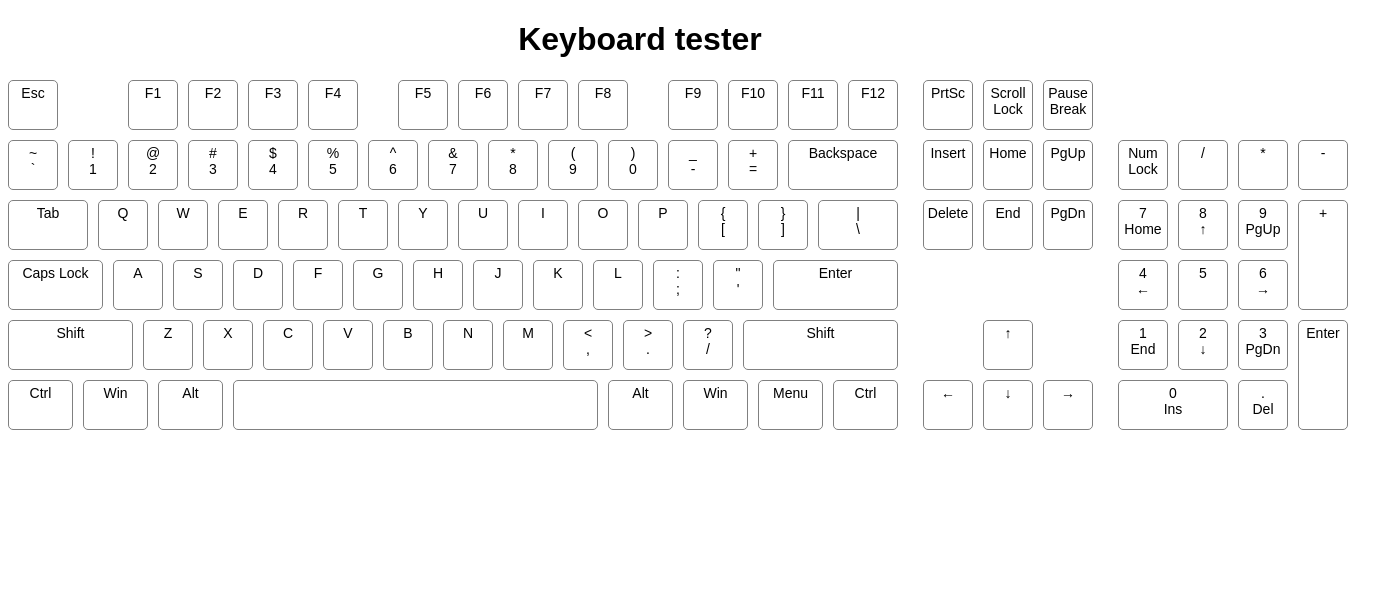
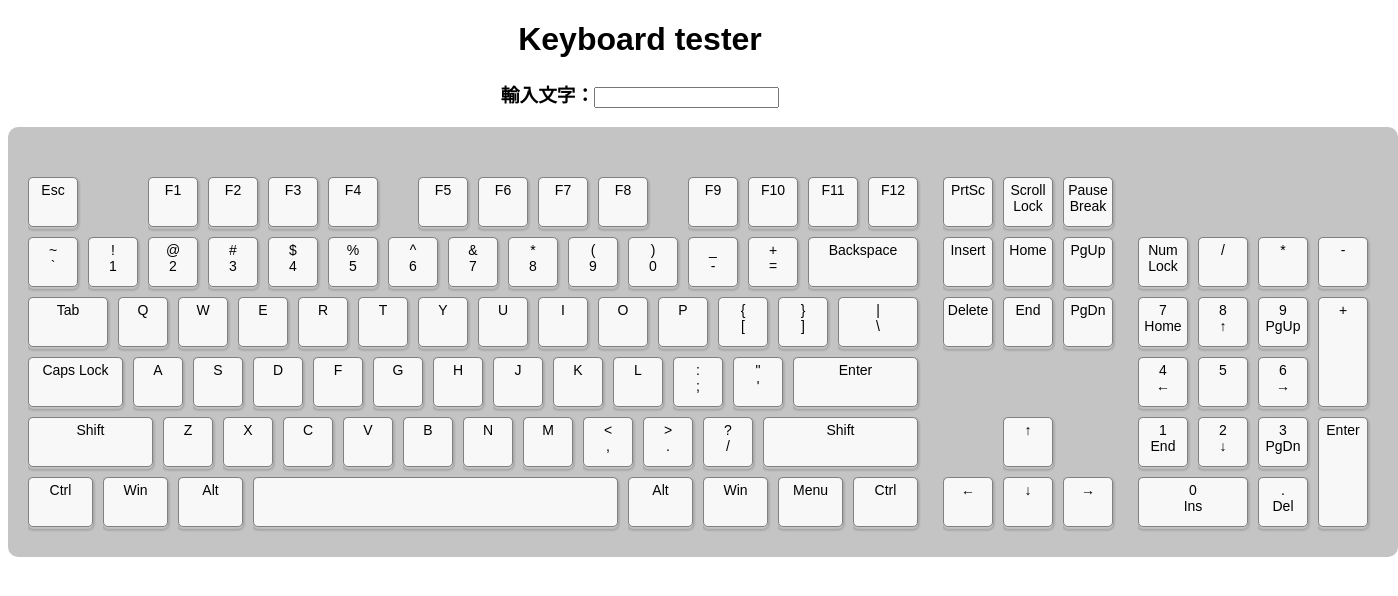
Before and after one commit to jchang6513/react-hook-keyboard-tester, a React (Create React App) app: page / in a window 1280 px wide. Shown: the top 596 px of the page, 1398 px wide, since content can reach past the window. Built offline with nearby package versions, Linux system fonts and the light colour scheme.

Commit message:
set pressedKeys

```diff
--- a/src/assets/layout/ANSI104.json
+++ b/src/assets/layout/ANSI104.json
@@ -1,6 +1,9 @@
 [
   [
-    "Esc",
+    {
+      "legend": "Esc",
+      "keyCode": "Escape"
+    },
     {
       "x": 1
     },
@@ -34,16 +37,46 @@
       "y": 0.5
     },
     "~\n`",
-    "!\n1",
-    "@\n2",
-    "#\n3",
-    "$\n4",
-    "%\n5",
-    "^\n6",
-    "&\n7",
-    "*\n8",
-    "(\n9",
-    ")\n0",
+    {
+      "legend": "!\n1",
+      "keyCode": "Digit1"
+    },
+    {
+      "legend": "@\n2",
+      "keyCode": "Digit2"
+    },
+    {
+      "legend": "#\n3",
+      "keyCode": "Digit3"
+    },
+    {
+      "legend": "$\n4",
+      "keyCode": "Digit4"
+    },
+    {
+      "legend": "%\n5",
+      "keyCode": "Digit5"
+    },
+    {
+      "legend": "^\n6",
+      "keyCode": "Digit6"
+    },
+    {
+      "legend": "&\n7",
+      "keyCode": "Digit7"
+    },
+    {
+      "legend": "*\n8",
+      "keyCode": "Digit8"
+    },
+    {
+      "legend": "(\n9",
+      "keyCode": "Digit9"
+    },
+    {
+      "legend": ")\n0",
+      "keyCode": "Digit0"
+    },
     "_\n-",
     "+\n=",
     {
--- a/src/assets/scss/keyboard.scss
+++ b/src/assets/scss/keyboard.scss
@@ -1,4 +1,9 @@
 #keyboard {
+  background-color: rgb(196, 196, 196);
+  border-radius: 10px;
+  padding: 20px;
+  padding-top: 50px;
+
   .row {
     display: flex;
 
@@ -7,8 +12,10 @@
       position: relative;
 
       .keyCap {
+        background-color: #f8f8f8;
         border: 1px solid gray;
         border-radius: 5px;
+        box-shadow: 0 2px 2px #c3c3c3, 0 2px 2px #c9c9c9, 0 2px 3px #333;
         content: '';
         height: calc(100% - 16px);
         padding-top: 4px;
@@ -19,6 +26,12 @@
           margin: 0px;
         }
       }
+
+      &.pressed {
+        .keyCap {
+          background-color: #b4e3ff;
+        }
+      }
     }
   }
 }
--- a/src/components/keyboard.tsx
+++ b/src/components/keyboard.tsx
@@ -1,13 +1,24 @@
-import React, { useEffect } from 'react';
+import React, { useEffect, useState } from 'react';
 import '../assets/scss/keyboard.scss';
 
 import ansi104 from '../assets/layout/ANSI104.json';
 
-type TKey = string | {[key: string]: number};
+type TKey = string | {
+  w?: number;
+  h?: number;
+  x?: number;
+  y?: number;
+  legend?: string;
+  keyCode?: string;
+};
 type KeyRow = TKey[];
 type KeyMap = KeyRow[];
 
-const Keyboard = () => {
+type KeyboardProps = {
+  pressedKeys: string[];
+}
+const Keyboard = (props: KeyboardProps) => {
+  const { pressedKeys } = props;
   const keyMap: KeyMap = ansi104;
   const unit = '60px';
   const unitWidth = (value: number) => `calc(${value} * ${unit})`;
@@ -38,11 +49,29 @@ const Keyboard = () => {
                   nextKeyWidth = 1;
                   nextKeyHeight = 1;
                   if (typeof key === 'object') {
-                    if (key.w) { nextKeyWidth = key.w }
-                    if (key.h) { nextKeyHeight = key.h }
-                    if (key.x) {
-                      currentRowWidth += key.x;
-                      return <div className="key-space" style={{height: unit, width: unitWidth(key.x)}} />
+                    const {
+                      w, h, x, y, legend, keyCode
+                    } = key;
+                    if (w) { nextKeyWidth = w }
+                    if (h) { nextKeyHeight = h }
+                    if (x) {
+                      currentRowWidth += x;
+                      return <div className="key-space" style={{height: unit, width: unitWidth(x)}} />
+                    }
+                    if (legend && keyCode) {
+                      return (
+                        <div
+                          className={`key ${keyCode} ${pressedKeys.includes(keyCode) && 'pressed'}`}
+                          style={{
+                            height: unitWidth(nextKeyHeight),
+                            width: unitWidth(nextKeyWidth)
+                          }}
+                        >
+                          <div className="keyCap">
+                            { legend.split('\n').map(k => <p>{k}<br/></p>) }
+                          </div>
+                        </div>
+                      )
                     }
                   } else {
                     currentRowWidth += keyWidth;
--- a/src/index.tsx
+++ b/src/index.tsx
@@ -5,21 +5,23 @@ import "./assets/scss/style.scss";
 import Keyboard from "./components/keyboard";
 
 const App = () => {
-  const didMounted = true;
-  const [currentKey, setCurrentKey] = useState("");
-  const setKeyDownDesc = (keyCode: string) =>
-    setCurrentKey(`The key you just press is "${keyCode.replace("Key", "")}".`);
+  const [pressedKeys, setPressedKeys] = useState<string[]>([]);
+  const pushPressedKeys = (keyCode: string) => {
+    if (!pressedKeys.includes(keyCode)) {
+      setPressedKeys([...pressedKeys, keyCode]);
+    }
+  }
 
-  useEffect(() => {
-    document.addEventListener("keydown", e => {
-      setKeyDownDesc(e.code);
-    });
-  }, [didMounted]);
   return (
     <div className="App">
       <h1>Keyboard tester</h1>
-      <h3>{currentKey}</h3>
-      <Keyboard />
+      <h3>
+        輸入文字：
+        <input type="text" onKeyDown={e => pushPressedKeys(e.nativeEvent.code)}/>
+      </h3>
+      <Keyboard
+        pressedKeys={pressedKeys}
+      />
     </div>
   );
 };
```
